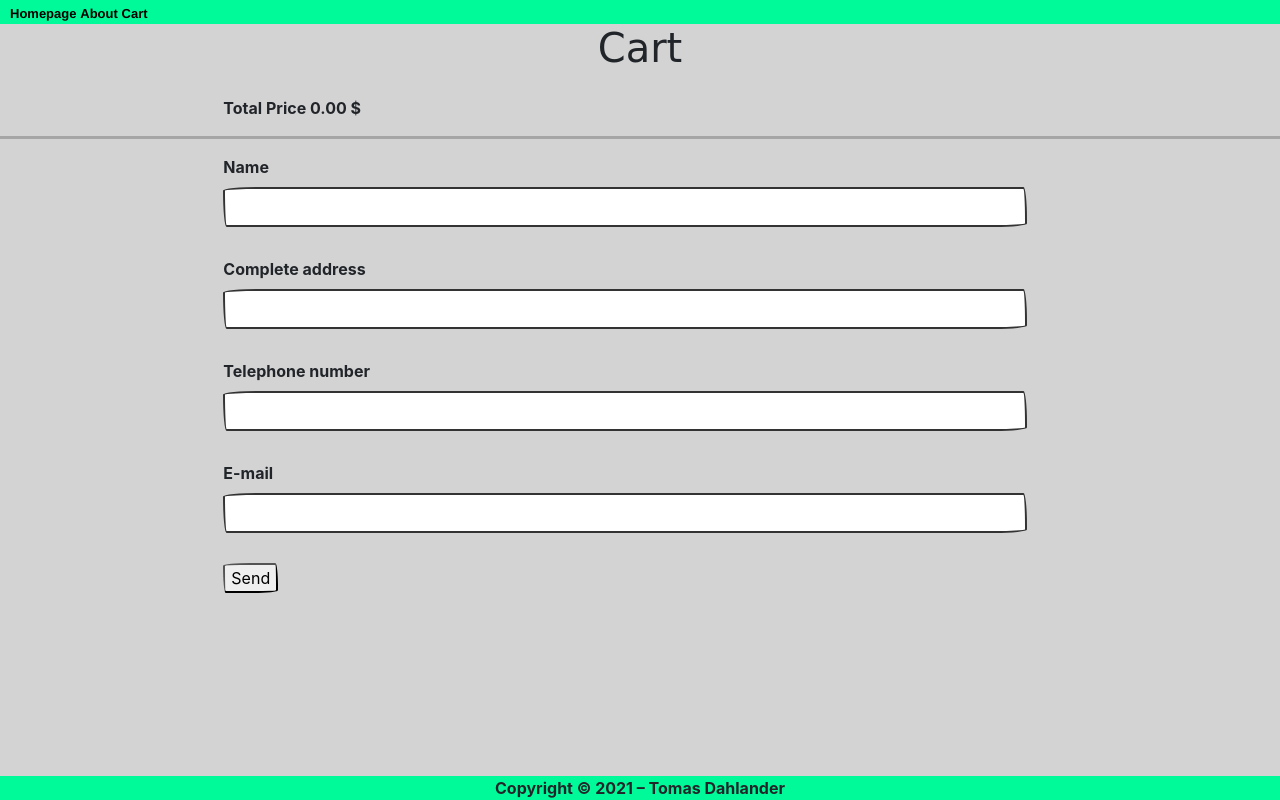
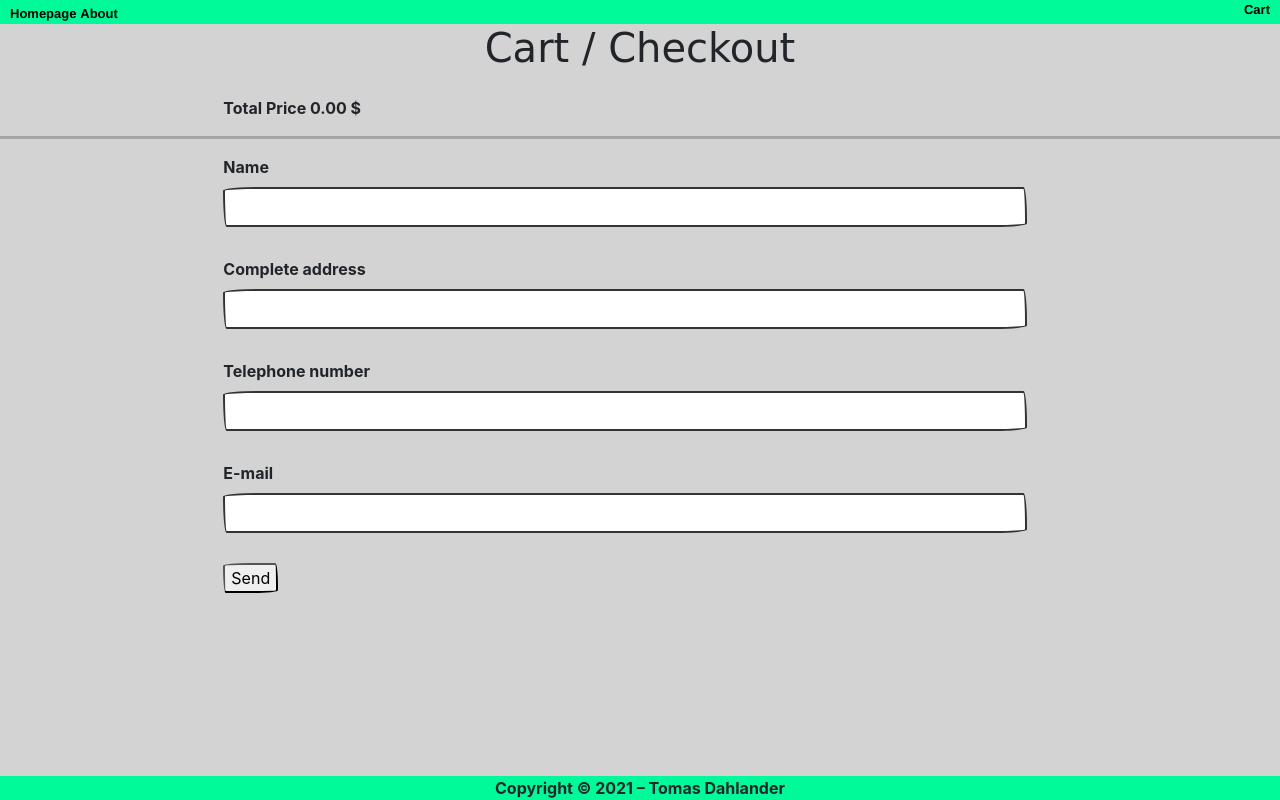
Before and after one commit to TomasDahlander/Cart-project-assignment, a plain HTML site: page cart.html in a window 1280 px wide. Drawn offline with nearby package versions, Linux system fonts and the light colour scheme; a web font is replaced by a local one.

Commit message:
Latest updates

```diff
--- a/cart.html
+++ b/cart.html
@@ -19,12 +19,14 @@
       <div class="div-nav">
         <a href="index.html" title="Go to the home page">Homepage</a>
         <a href="about.html" title="Go to the portfolio page">About</a>
-        <a href="cart.html" title="Go to the contacts page">Cart</a>
+        <a href="cart.html" title="Go to the contacts page" class="float-right"
+          >Cart</a
+        >
       </div>
     </nav>
 
     <div class="container-fluid">
-      <h1 class="text-center">Cart</h1>
+      <h1 class="text-center">Cart / Checkout</h1>
 
       <div class="row">
         <div class="col-sm-2"></div>
--- a/styles.css
+++ b/styles.css
@@ -17,6 +17,7 @@ p {
   margin: 0px;
   padding: 0px;
   word-wrap: break-word;
+  padding-right: 100px;
 }
 
 footer {
```
Also changed, not shown: about.html (+3 -1 lines), index.html (+3 -1 lines).
